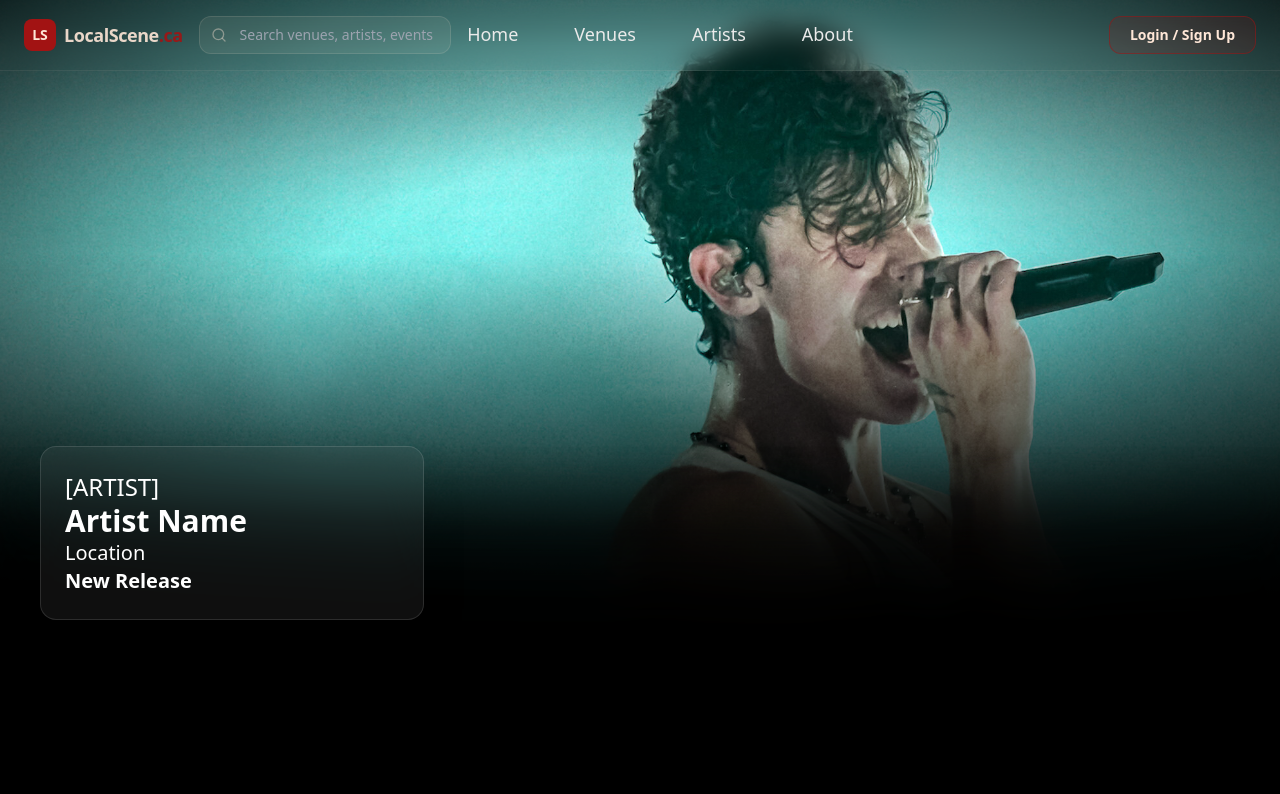
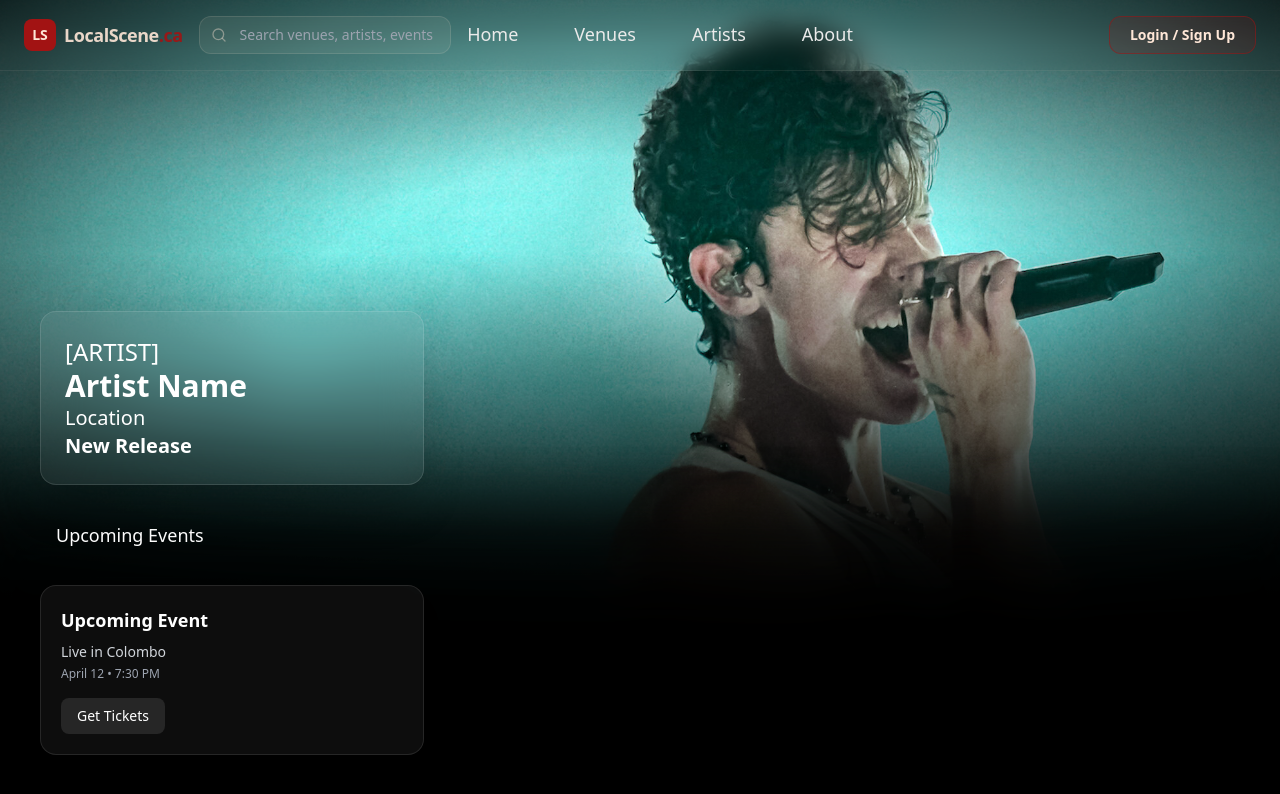
Before and after one commit to ThanugaWeerakoon/LocalScene, a React (Vite) app in the folder localscene/: page /artists in a window 1280 px wide. Shown: the top 794 px of the page. Built offline with nearby package versions, Linux system fonts and the light colour scheme.

Commit message:
changes artists

```diff
--- a/localscene/src/pages/Artists.jsx
+++ b/localscene/src/pages/Artists.jsx
@@ -69,11 +69,10 @@ export default function Artists() {
       </div>
 
 
+{/* LEFT SIDE CARDS */}
+<div className="absolute left-10 top-2/3 -translate-y-1/2 max-w-sm w-[90%] flex flex-col gap-5">
 
-      {/* Page content */}
-      <div className="flex-1 bg-black" />
-
-       <div className="absolute left-10 top-2/3 -translate-y-1/2 max-w-sm w-[90%] ">
+  {/* Card 1 */}
   <div
     className="rounded-2xl p-6 shadow-2xl"
     style={{
@@ -86,10 +85,46 @@ export default function Artists() {
     <h2 className="text-3xl font-bold text-white">Artist Name</h2>
     <p className="text-xl text-white">Location</p>
     <p className="text-xl text-white font-bold">New Release</p>
+  </div>
 
-          </div>
+<h2 className="text-lg text-white p-4">Upcoming Events</h2>
+  {/* Card 2 */}
+  <div
+    className="rounded-2xl p-5 shadow-xl"
+    style={{
+      background: "rgba(255,255,255,0.05)",
+      backdropFilter: "blur(16px)",
+      border: "1px solid rgba(255,255,255,0.1)",
+    }}
+  >
+    <h3 className="text-lg font-semibold text-white">
+      Upcoming Event
+    </h3>
+
+    <p className="text-sm text-gray-300 mt-2">
+      Live in Colombo
+    </p>
+
+    <p className="text-xs text-gray-400 mt-1">
+      April 12 • 7:30 PM
+    </p>
+
+    <button className="mt-4 px-4 py-2 rounded-lg bg-white/10 text-white text-sm">
+      Get Tickets
+    </button>
   </div>
 
 </div>
+
+
+    </div>
+
+
+
+
+
+
+
+
   );
 }
```
Lines whose indentation alone changed are shown as unchanged.
